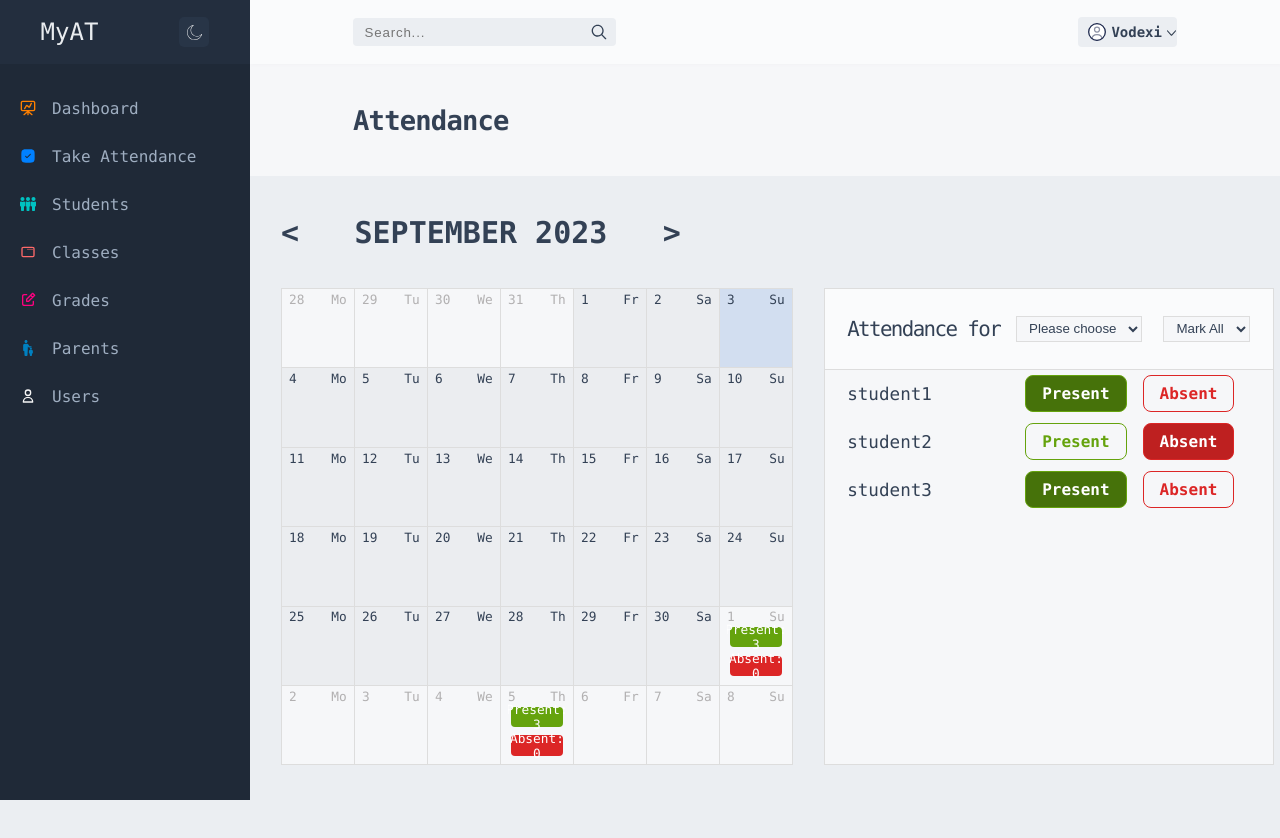
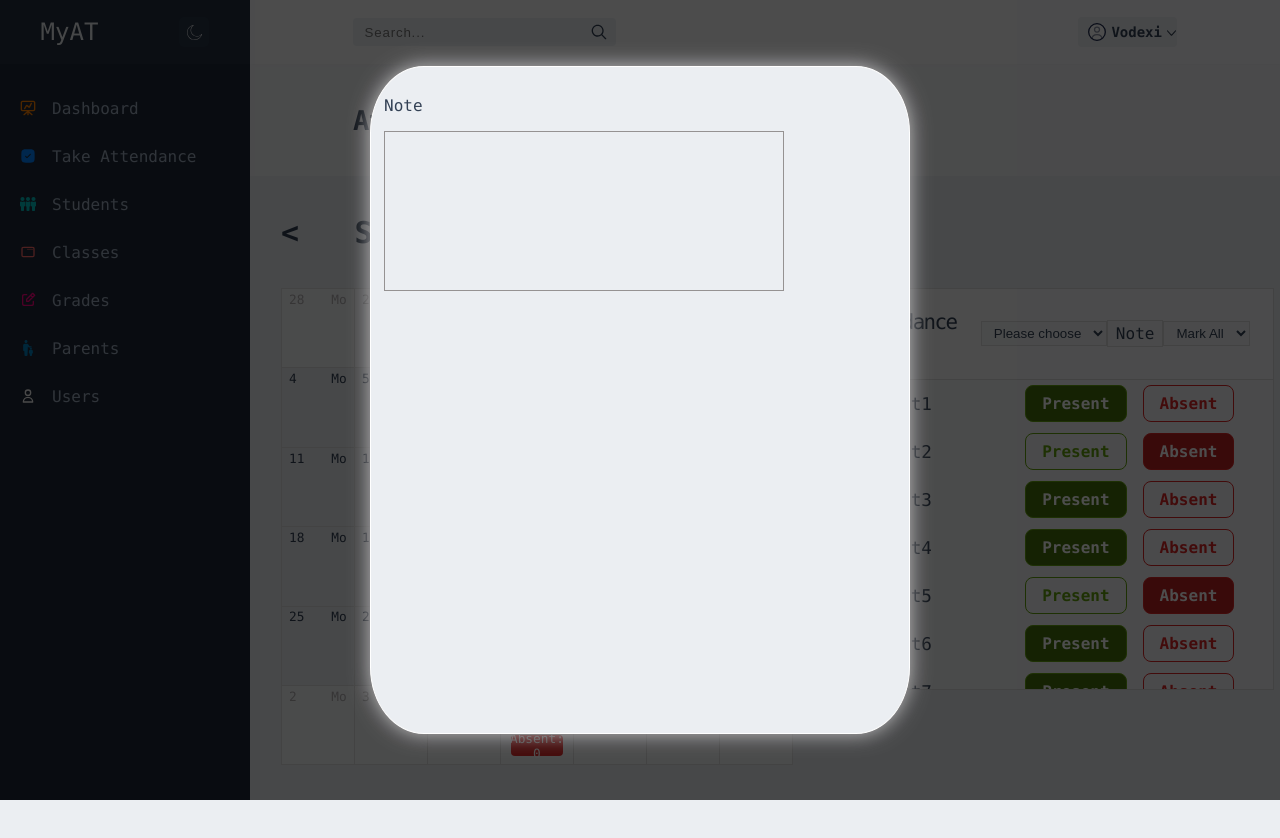
Before and after one commit to VadimHonhcaruk/AttendanceTrackingPlatform, a React (Create React App) app: page /attendance in a window 1280 px wide. Shown: the top 838 px of the page. Built offline with nearby package versions, Linux system fonts and the light colour scheme.

Commit message:
modal note, overflow-y scroll

```diff
--- a/src/App.js
+++ b/src/App.js
@@ -8,6 +8,7 @@ import { NavSideBar } from "./components/NavSideBar/NavSideBar";
 import { Route, Routes, Link, path } from 'react-router-dom'
 import { NotFound } from "./components/NotFound/NotFound";
 import c from './App.module.css';
+import Modal from "./components/Calendar/Modal";
 
 
 function App() {
@@ -30,14 +31,17 @@ function App() {
   const [cardState, setCard] = useState('5656 7156 3895 8035');
   const [active, setActive] = useState('Active');
   const [hide, setHide] = useState(true);
+  const [modalVision, setModalVision] = useState(true);
+  const [note, setNote] = useState('');
 
   return (
     <div>
+      {modalVision && <Modal setModalVision={setModalVision} setNote={setNote} note={note} />}
       <NavSideBar themeChange={handleLightThemeClick} />
       <div className={c.main}>
         <MainHeader theme={theme} setHide={setHide} hide={hide} />
         <Routes>
-          <Route path="/attendance" element={<MainContent />} />
+          <Route path="/attendance" element={<MainContent setModalVision={setModalVision} />} />
           <Route path="/*" element={<NotFound />} />
         </Routes>
       </div>
--- a/src/components/Calendar/AttendanceCheck.jsx
+++ b/src/components/Calendar/AttendanceCheck.jsx
@@ -5,7 +5,7 @@ import { useState } from 'react';
 import { getGroupAttendance } from '../../function/getGroupAttendance';
 import { Student } from './Student';
 
-export const AttendanceCheck = ({ groupId, setGroupId, choosenDay, email }) => {
+export const AttendanceCheck = ({ groupId, setGroupId, choosenDay, email, setModalVision }) => {
 
     const [groups, setGroups] = useState([{ groupId: 1, groupTitle: 'TR-02' }, { groupId: 2, groupTitle: 'TR-01' }, { groupId: 3, groupTitle: 'TR-06' }]);
     const [group, setGroup] = useState('Please choose');
@@ -13,6 +13,15 @@ export const AttendanceCheck = ({ groupId, setGroupId, choosenDay, email }) => {
         student1: 'present',
         student2: 'absent',
         student3: 'present',
+        student4: 'present',
+        student5: 'absent',
+        student6: 'present',
+        student7: 'present',
+        student8: 'absent',
+        student9: 'present',
+        student11: 'present',
+        student22: 'absent',
+        student: 'present',
     });
 
     const TOKEN = process.env.REACT_APP_TOKEN;
@@ -74,6 +83,7 @@ export const AttendanceCheck = ({ groupId, setGroupId, choosenDay, email }) => {
                         }))}
                     </select>
                 </div>
+                <div className={c.select} onClick={() => setModalVision(true)}> Note </div>
                 <select className={c.select}>
                     <option>Mark All</option>
                     <option onClick={() => handleAttendanceChangeAll('present')}>Present</option>
--- a/src/components/Calendar/AttendanceCheck.module.css
+++ b/src/components/Calendar/AttendanceCheck.module.css
@@ -1,6 +1,7 @@
 .attCont {
   margin-top: 7rem;
-  min-height: 20rem;
+  height: 25rem;
+  overflow: scroll;
   min-width: 35vw;
   background-color: var(--cell-not-color);
   border: 1px solid var(--border-cell-color);
@@ -31,6 +32,7 @@
   color: var(--text-color);
   background-color: var(--cell-not-color);
   padding: 0.2rem 0.5rem;
+  cursor: pointer;
 }
 
 .flex {
--- a/src/components/Calendar/MainContent.jsx
+++ b/src/components/Calendar/MainContent.jsx
@@ -7,7 +7,7 @@ import { HeaderAdd } from '../Header/HeaderAdd';
 import { AttendanceCheck } from './AttendanceCheck';
 import { getGroupAttendance } from '../../function/getGroupAttendance';
 
-export function MainContent() {
+export function MainContent({ setModalVision }) {
 
     const [choosenDay, setChoosenDay] = useState((moment()).format('YYYY-MM-DD'));
     const [groupId, setGroupId] = useState(1);
@@ -97,24 +97,7 @@ export function MainContent() {
                     />
                     <CalendarGrid choosenDay={choosenDay} setChoosenDay={setChoosenDay} startDay={startDay} today={today} attendanceList={attendance} />
                 </div>
-                <AttendanceCheck setGroupId={setGroupId} groupId={groupId} choosenDay={choosenDay} email='vadimhonc@gmail.com' />
-                {/* <Modal
-                    setModalVisible={setModalVisible}
-                    title={title}
-                    setTitle={setTitle}
-                    description={description}
-                    setDescription={setDescription}
-                    date={date}
-                    setDate={setDate}
-                    time={time}
-                    setTime={setTime}
-                    eventList={eventsList}
-                    setEventList={setEventsList}
-                    currentEvent={currentEvent}
-                    setCurrentEvent={setCurrentEvent}
-                    setEditing={setEditing}
-                    editing={editing}
-                /> */}
+                <AttendanceCheck setModalVision={setModalVision} setGroupId={setGroupId} groupId={groupId} choosenDay={choosenDay} email='vadimhonc@gmail.com' />
             </div>
         </>
     )
--- a/src/components/Calendar/Modal.jsx
+++ b/src/components/Calendar/Modal.jsx
@@ -1,69 +1,12 @@
-import moment from 'moment';
 import React from 'react';
 import classes from './Modal.module.css';
 
-export default function Modal({ setModalVisible, title, setTitle, description, setDescription, date, setDate, time, setTime, eventList, setEventList, editing, currentEvent }) {
+export default function Modal({ setModalVision, note, setNote }) {
     return (
-        <div onClick={() => { setModalVisible(false); if (editing) { setTitle(''); setDescription(''); setDate(''); setTime(''); } }} className={classes.modal}>
+        <div onClick={() => { setModalVision(false); }} className={classes.modal}>
             <div className={classes.modalWindow} onClick={(event) => event.stopPropagation()}>
-                <div className={classes.addEventHeader}>
-                    <div className={classes.addEventTitle}>{editing ? 'Edit event' : 'Add event'}</div>
-                    <div className={classes.addEventClose} onClick={() => { setModalVisible(false); if (editing) { setTitle(''); setDescription(''); setDate(''); setTime(''); } }}> &#10006;</div>
-                </div>
-                {editing ? <div className={classes.timing}>
-                    <p>Created at: {currentEvent.createTime}</p>
-                    {currentEvent.lastEditTime ? <p>Updated at: {currentEvent.lastEditTime}</p> : null}
-                </div> : null}
-                <div className={classes.addEventCreate}>
-                    <label htmlFor='title'>Title*</label>
-                    <input className={classes.input} type="text" id="title" name="title" required maxLength="20" placeholder="Type title here." value={title} onChange={(event) => setTitle(event.target.value)} />
-                </div>
-                <div className={classes.addEventCreate}>
-                    <label htmlFor='description'>Description</label>
-                    <textarea className={`${classes.input} ${classes.inputDesc}`} type="text-area" id="description" name="description" maxLength="100" value={description} onChange={(event) => setDescription(event.target.value)} />
-                </div>
-                <div className={classes.addEventCreate}>
-                    <label htmlFor='title'>Date*</label>
-                    <input id="date" name="date" required className={classes.input} type="date" onFocus={e => e.target.blur()} value={date} onChange={(event) => setDate(event.target.value)} />
-                </div>
-                <div className={classes.addEventCreate}>
-                    <label htmlFor='title'>Time</label>
-                    <input id="time" name="time" className={classes.input} type="time" value={time} onChange={(event) => setTime(event.target.value)} />
-                </div>
-                {!editing ? <button className={classes.button} onClick={() => {
-                    if (title && date) {
-                        setEventList([...eventList, { title, description, date, time, createTime: moment().format('MMMM Do YYYY, h:mm'), lastEditTime: null }]);
-                        setTitle('');
-                        setDescription('');
-                        setDate('');
-                        setTime('');
-                        setModalVisible(false);
-                    }
-                }
-                }>CREATE</button> : null}
-                {editing ? <button className={classes.button} onClick={() => {
-                    if (title && date) {
-                        currentEvent.title = title;
-                        currentEvent.description = description;
-                        currentEvent.date = date;
-                        currentEvent.time = time;
-                        currentEvent.lastEditTime = moment().format('MMMM Do YYYY, h:mm');
-                        setEventList([...eventList]);
-                        setTitle('');
-                        setDescription('');
-                        setDate('');
-                        setTime('');
-                        setModalVisible(false);
-                    }
-                }
-                }>SAVE</button> : null}
-
-                {editing ? <button className={`${classes.button} ${classes.buttonDel}`} onClick={() => {
-                    eventList.splice(eventList.indexOf(currentEvent), 1);
-                    setEventList([...eventList]);
-                    setModalVisible(false);
-                }
-                }>DELETE</button> : null}
+                <p>Note</p>
+                <textarea className={classes.note} value={note} onChange={(e) => setNote(e.target.value)}></textarea>
             </div>
         </div>
     )
--- a/src/components/Calendar/Modal.module.css
+++ b/src/components/Calendar/Modal.module.css
@@ -1,103 +1,40 @@
 .modal {
-  z-index: 2;
+  z-index: 2000;
   display: flex;
+  position: fixed;
+  height: 100vh;
+  width: 100%;
   align-items: center;
   justify-content: center;
   background-color: rgba(0, 0, 0, 0.699);
   animation-duration: 300ms;
 }
 
-.timing {
-  font-size: 12px;
-  color: #bdbdbd;
+.modalWindow {
+  width: 25rem;
+  height: 11rem;
+  border-radius: 1rem;
+  display: flex;
+  flex-direction: column;
+  background-color: var(--add-main-color);
+  color: var(--text-color);
+  border: 1px solid #ffffff;
+  filter: drop-shadow(0 0 10px #c2c1c3);
+  padding: 1%;
 }
 
-.modalWindow {
-  width: 30vw;
-  height: 80vh;
-  border-radius: 6%;
-  background-color: #e3e9ff;
-  border: 1px solid #9152df;
-  filter: drop-shadow(0 0 10px #9152df);
-  padding: 4%;
-}
-
-.addEventTitle {
-  font-size: 35px;
-}
-
-.addEventHeader {
-  font-weight: 500;
-  color: #331854;
+.note {
+  width: 25rem;
+  height: 10rem;
   display: flex;
-  align-items: center;
-  justify-content: space-between;
-}
-
-.addEventClose {
-  font-size: 30px;
-  cursor: pointer;
-}
-
-.addEventCreate {
-  display: flex;
-  flex-direction: column;
-  margin: 10% 0;
-  color: rgb(158, 159, 159);
-  justify-content: space-around;
-}
-
-.input {
-  margin-top: 2%;
-  display: block;
-  font-family: inherit;
-  font-size: 17px;
-  width: 60%;
-  height: 40px;
-  color: #331854;
-  background-color: #e3e9ff;
-  background-clip: padding-box;
-  border: none;
-  border-bottom: 1px solid #bdbdbd;
-}
-
-.input::placeholder {
-  color: rgb(95, 98, 98);
-}
-
-.input:focus {
-  border-color: #000000;
-  outline: 0;
-}
-
-.inputDesc {
-  height: 60px;
   resize: none;
-}
-
-.button {
-  background-color: #af7eeb;
-  padding: 2% 4%;
-  border: none;
-  color: white;
-  font-weight: 900;
-  font-size: 16px;
-  cursor: pointer;
-  transition: all ease 0.5s;
-}
-
-.button:hover {
-  filter: drop-shadow(0 0 2px rgb(110, 109, 109));
-  background-color: #9152df;
-}
-
-.buttonDel {
-  margin-left: 50%;
-  background-color: #ff0000;
-}
-
-.buttonDel:hover {
-  background-color: #bd0000;
+  padding: 1%;
+  font-size: 1rem;
+  box-sizing: border-box;
+  background-color: var(--add-main-color);
+  border: 1px solid rgb(149, 146, 146);
+  outline: none;
+  color: var(--text-color);
 }
 
 @media (max-width: 1400px) {
```
